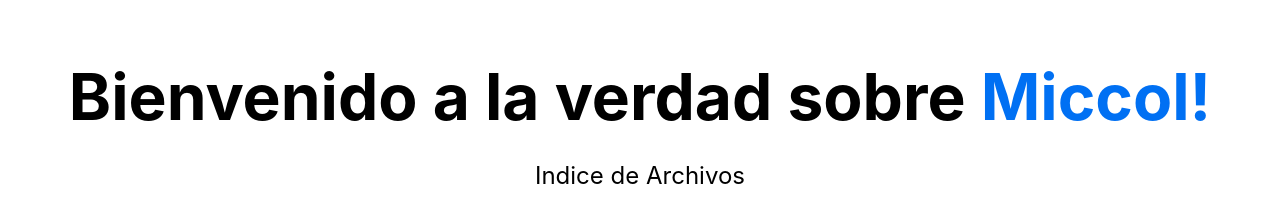
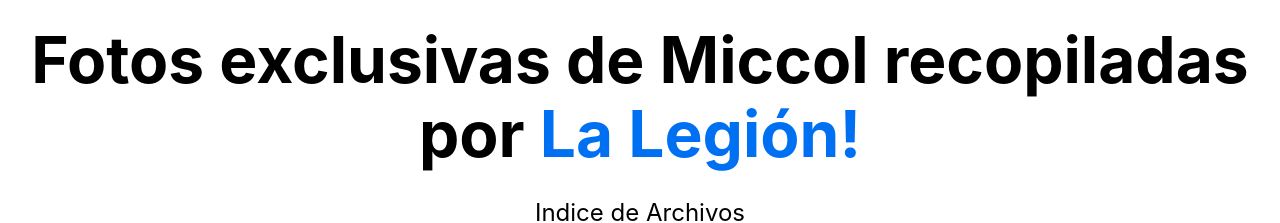
Before and after one commit to mikitawar/laverdaddemiccol, a Next.js app: page / in a window 1280 px wide. Shown: the top 223 px of the page. Built offline with nearby package versions, Linux system fonts and the light colour scheme.

Commit message:
Update index.js

```diff
--- a/pages/index.js
+++ b/pages/index.js
@@ -13,7 +13,7 @@
 
       <main className={styles.main}>
         <h1 className={styles.title}>
-          Bienvenido a la verdad sobre <a href="https://nextjs.org">Miccol!</a>
+          Fotos exclusivas de Miccol recopiladas por <a href="https://nextjs.org">La Legión!</a>
         </h1>
 
         <p className={styles.description}>
```
